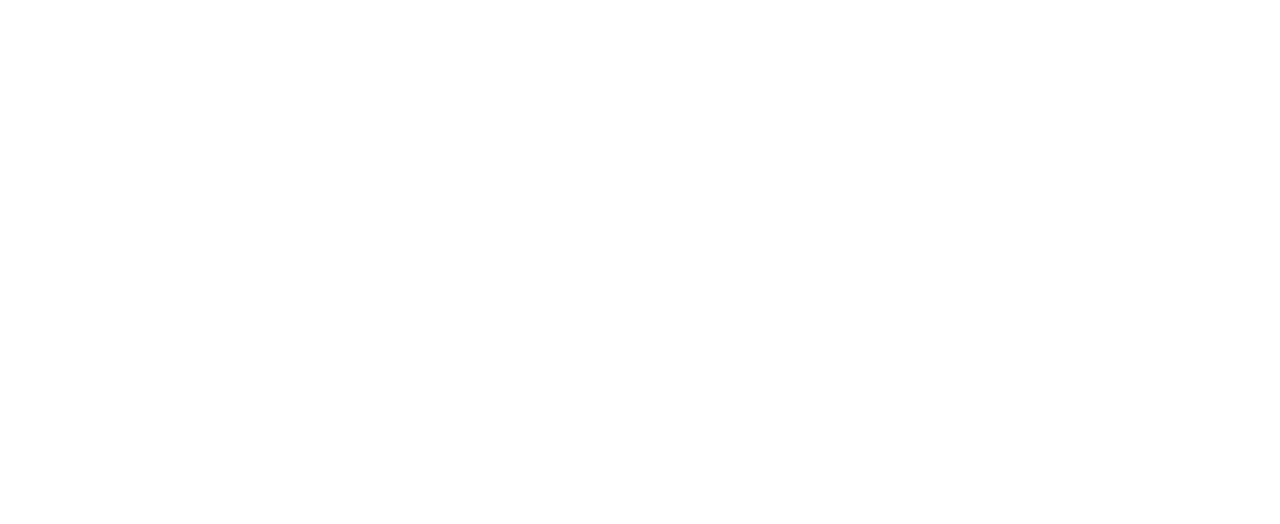
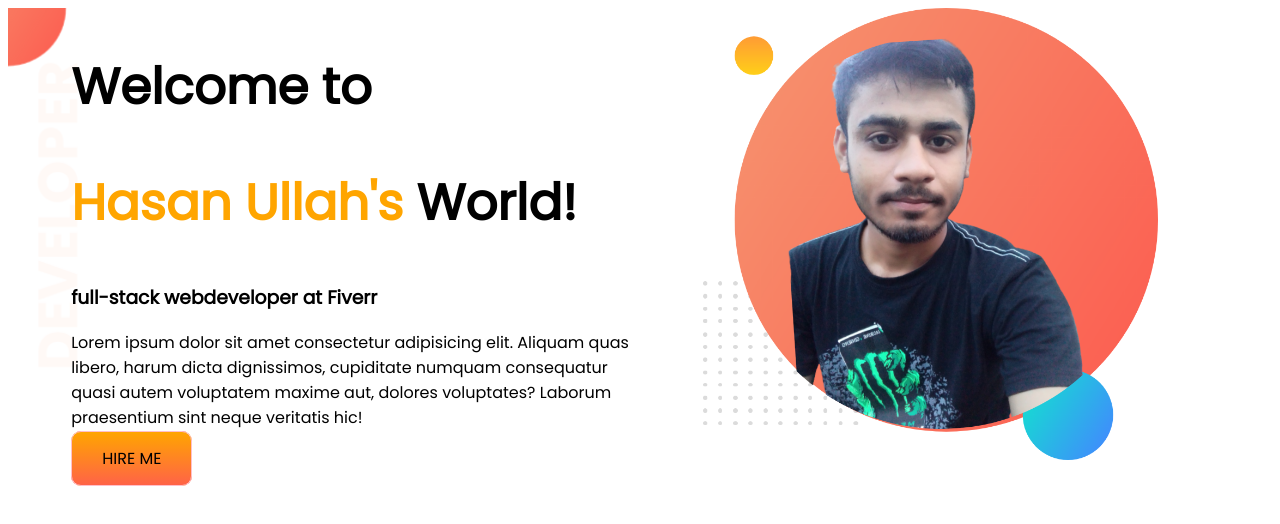
Before and after one commit to sheikhhasan124/developer-portfolio, a plain HTML site: page index.html in a window 1280 px wide. Drawn offline with Linux system fonts and the light colour scheme.

Commit message:
section 1 is done

```diff
--- a/index.html
+++ b/index.html
@@ -1,15 +1,33 @@
 <!DOCTYPE html>
 <html lang="en">
 <head>
+
     <meta charset="UTF-8">
     <meta http-equiv="X-UA-Compatible" content="IE=edge">
     <meta name="viewport" content="width=device-width, initial-scale=1.0">
     <title>hasan' portfolio</title>
+<!-- google font cdn link -->
+    <link rel="preconnect" href="https://fonts.googleapis.com">
+    <link rel="preconnect" href="https://fonts.gstatic.com" crossorigin>
+    <link href="https://fonts.googleapis.com/css2?family=Poppins&display=swap" rel="stylesheet">
+<!-- css link -->
     <link rel="stylesheet" href="style.css">
 
 
 </head>
 <body>
+   <section class="top-banner">
+            <div class="half-width left-side float-clear">
+                <h1 >Welcome to</h1>
+                <h1 ><span class="orange-color">Hasan Ullah's</span> World!</h1>
+                <h3>full-stack webdeveloper at Fiverr</h3>
+                <p class="float-clear">Lorem ipsum dolor sit amet consectetur adipisicing elit. Aliquam quas libero, harum dicta dignissimos, cupiditate numquam consequatur quasi autem voluptatem maxime aut, dolores voluptates? Laborum praesentium sint neque veritatis hic!</p>
+                <a class="link-button" target="blank" href="https://github.com/sheikhhasan124/developer-portfolio" >hire me</a>
+            </div>
+            <div class="half-width right-side float-clear">
+               <img src="images/hasan-bg.png" alt="">
+            </div>
+   </section>
 
 </body>
 </html>
--- a/style.css
+++ b/style.css
@@ -0,0 +1,68 @@
+/* google font which i use */
+/* font-family: 'Poppins', sans-serif; */
+*{
+    box-sizing: border-box;
+}
+body{
+
+    font-family: 'Poppins', sans-serif;
+
+}
+h1{
+    font-size: 50px;
+}
+.orange-color{
+    color: orange;
+}
+/* img{
+    height: 600px;
+}
+.left-side{
+    float: left;
+    overflow: hidden;
+    width: 50%;
+    padding: 10px;
+}
+.right-side{         //floate is a old properti and flex is new and easy
+
+    float:left;
+    width: 50%;
+    padding: 10px;
+
+}
+
+.float-clear::after{
+    content: " ";
+    display: table;
+    clear: both;
+} */
+
+section{
+    display: flex;
+}
+.half-width{
+    width: 50%;
+    padding-left: 5%;
+}
+.half-width img{
+    width: 80%;
+}
+.link-button{
+    text-decoration: none;
+    background-image: linear-gradient(orange,tomato);
+    padding: 15px 30px;
+    color: black;
+    font-weight: 400;
+    border: solid 1px pink;
+    border-radius: 10px;
+    text-transform: uppercase;
+}
+
+.link-button:hover{
+    background-color: gray;
+    color: white;
+}
+.top-banner{
+    background-image: url(images/top-banner.png);
+    background-repeat: no-repeat
+}
```
Also changed, not shown: images/dream-bg.png (added), images/exp-bg.png (added), images/hasan-bg.png (added), images/jhankar.png (added), images/jhankar2.png (added), images/my-bg2.png (added), images/top-banner.png (added), 7 other files.
